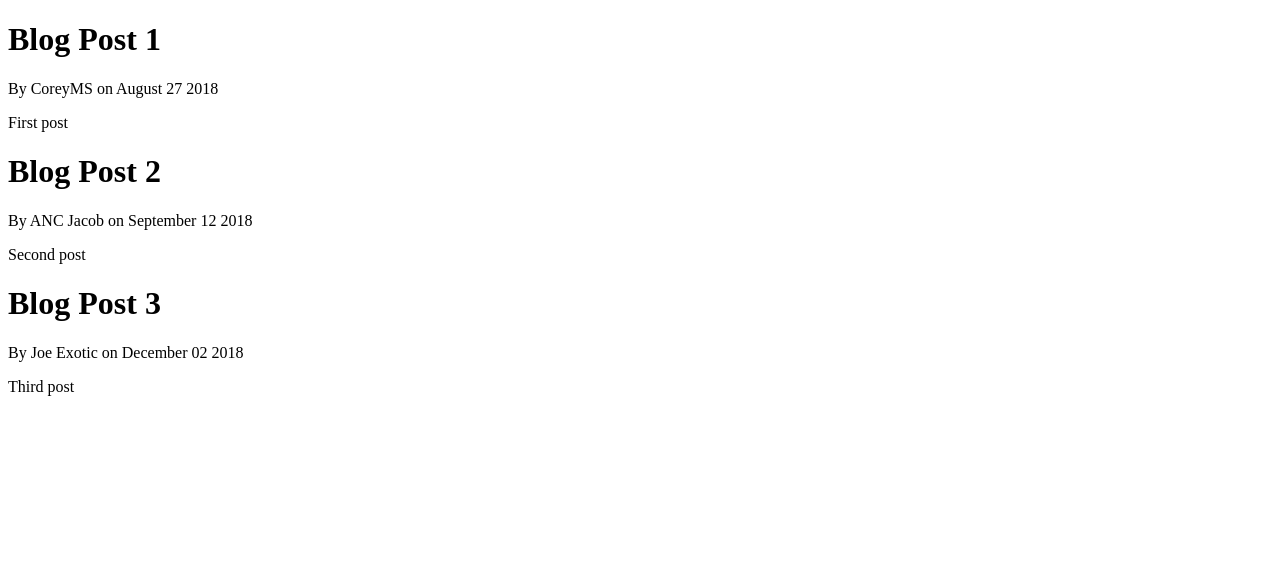
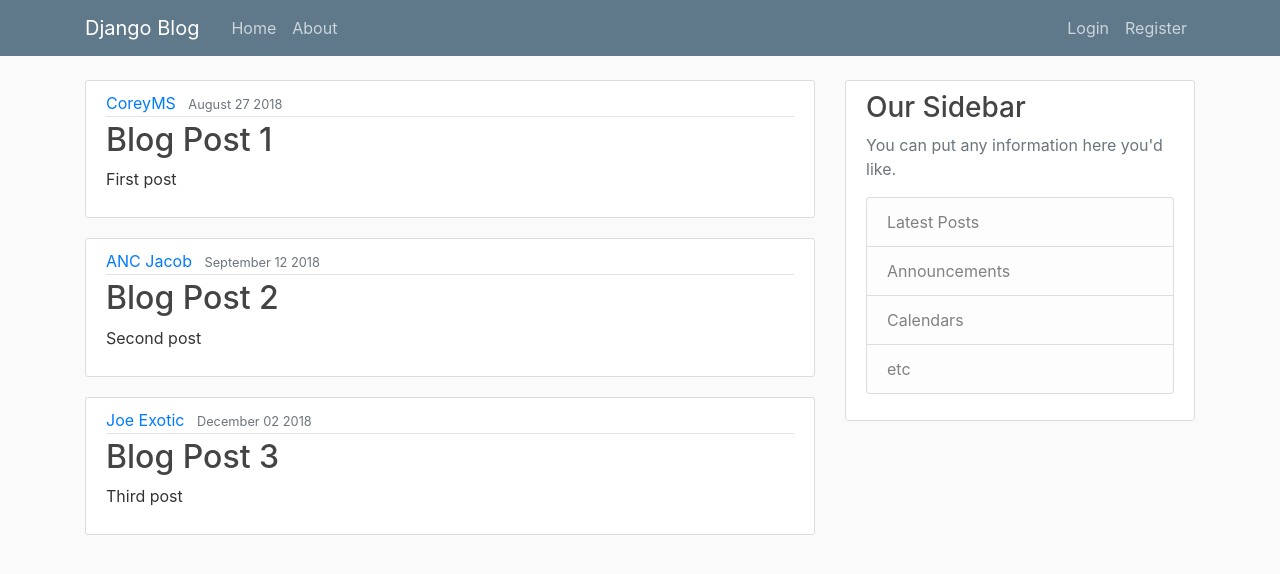
Before and after one commit to Parth1111/Django-Blog, a Django app: page / in a window 1280 px wide. Shown: the top 574 px of the page. Run offline with Django 3.2, Linux system fonts and the light colour scheme; some libraries are stand-ins or nearby versions.

Commit message:
- Created base html - Added bootstrap and css

```diff
--- /dev/null
+++ b/blog/static/blog/main.css
@@ -0,0 +1,84 @@
+body {
+    background: #fafafa;
+    color: #333333;
+    margin-top: 5rem;
+  }
+
+  h1, h2, h3, h4, h5, h6 {
+    color: #444444;
+  }
+
+  ul {
+    margin: 0;
+  }
+
+  .bg-steel {
+    background-color: #5f788a;
+  }
+
+  .site-header .navbar-nav .nav-link {
+    color: #cbd5db;
+  }
+
+  .site-header .navbar-nav .nav-link:hover {
+    color: #ffffff;
+  }
+
+  .site-header .navbar-nav .nav-link.active {
+    font-weight: 500;
+  }
+
+  .content-section {
+    background: #ffffff;
+    padding: 10px 20px;
+    border: 1px solid #dddddd;
+    border-radius: 3px;
+    margin-bottom: 20px;
+  }
+
+  .article-title {
+    color: #444444;
+  }
+
+  a.article-title:hover {
+    color: #428bca;
+    text-decoration: none;
+  }
+
+  .article-content {
+    white-space: pre-line;
+  }
+
+  .article-img {
+    height: 65px;
+    width: 65px;
+    margin-right: 16px;
+  }
+
+  .article-metadata {
+    padding-bottom: 1px;
+    margin-bottom: 4px;
+    border-bottom: 1px solid #e3e3e3
+  }
+
+  .article-metadata a:hover {
+    color: #333;
+    text-decoration: none;
+  }
+
+  .article-svg {
+    width: 25px;
+    height: 25px;
+    vertical-align: middle;
+  }
+
+  .account-img {
+    height: 125px;
+    width: 125px;
+    margin-right: 20px;
+    margin-bottom: 16px;
+  }
+
+  .account-heading {
+    font-size: 2.5rem;
+  }
--- /dev/null
+++ b/blog/templates/blog/base.html
@@ -0,0 +1,80 @@
+{% load static %}
+
+<!DOCTYPE html>
+<html>
+<head>
+    <!-- Required meta tags -->
+    <meta charset="utf-8">
+    <meta name="viewport" content="width=device-width, initial-scale=1, shrink-to-fit=no">
+
+    <!-- Bootstrap CSS -->
+    <link rel="stylesheet" href="https://stackpath.bootstrapcdn.com/bootstrap/4.3.1/css/bootstrap.min.css" integrity="sha384-ggOyR0iXCbMQv3Xipma34MD+dH/1fQ784/j6cY/iJTQUOhcWr7x9JvoRxT2MZw1T" crossorigin="anonymous">
+
+    <link rel="stylesheet" type="text/css" href="{% static 'blog/main.css' %}"/>
+
+    {% if title %}
+        <title>Django Blog - {{ title }}</title>
+    {% else %}
+        <title>Django Blog</title>
+    {% endif %}
+</head>
+
+</html>
+<body>
+
+    <!-- navigation bar -->
+    <header class="site-header">
+        <nav class="navbar navbar-expand-md navbar-dark bg-steel fixed-top">
+          <div class="container">
+            <a class="navbar-brand mr-4" href="/">Django Blog</a>
+            <button class="navbar-toggler" type="button" data-toggle="collapse" data-target="#navbarToggle" aria-controls="navbarToggle" aria-expanded="false" aria-label="Toggle navigation">
+            <span class="navbar-toggler-icon"></span>
+            </button>
+            <div class="collapse navbar-collapse" id="navbarToggle">
+              <div class="navbar-nav mr-auto">
+                <a class="nav-item nav-link" href="/">Home</a>
+                <a class="nav-item nav-link" href="/about">About</a>
+              </div>
+              <!-- Navbar Right Side -->
+              <div class="navbar-nav">
+                <a class="nav-item nav-link" href="#">Login</a>
+                <a class="nav-item nav-link" href="#">Register</a>
+              </div>
+            </div>
+          </div>
+        </nav>
+      </header>
+      <!-- navigation bar ends -->
+
+
+      <main role="main" class="container">
+        <div class="row">
+          <div class="col-md-8">
+            {% block content %}{% endblock %}
+          </div>
+          <div class="col-md-4">
+            <div class="content-section">
+              <h3>Our Sidebar</h3>
+              <p class='text-muted'>You can put any information here you'd like.
+                <ul class="list-group">
+                  <li class="list-group-item list-group-item-light">Latest Posts</li>
+                  <li class="list-group-item list-group-item-light">Announcements</li>
+                  <li class="list-group-item list-group-item-light">Calendars</li>
+                  <li class="list-group-item list-group-item-light">etc</li>
+                </ul>
+              </p>
+            </div>
+          </div>
+        </div>
+      </main>
+
+
+
+    <!-- Optional JavaScript -->
+    <!-- jQuery first, then Popper.js, then Bootstrap JS -->
+    <script src="https://code.jquery.com/jquery-3.3.1.slim.min.js" integrity="sha384-q8i/X+965DzO0rT7abK41JStQIAqVgRVzpbzo5smXKp4YfRvH+8abtTE1Pi6jizo" crossorigin="anonymous"></script>
+    <script src="https://cdnjs.cloudflare.com/ajax/libs/popper.js/1.14.7/umd/popper.min.js" integrity="sha384-UO2eT0CpHqdSJQ6hJty5KVphtPhzWj9WO1clHTMGa3JDZwrnQq4sF86dIHNDz0W1" crossorigin="anonymous"></script>
+    <script src="https://stackpath.bootstrapcdn.com/bootstrap/4.3.1/js/bootstrap.min.js" integrity="sha384-JjSmVgyd0p3pXB1rRibZUAYoIIy6OrQ6VrjIEaFf/nJGzIxFDsf4x0xIM+B07jRM" crossorigin="anonymous"></script>
+
+</body>
+</html>
--- a/blog/templates/blog/home.html
+++ b/blog/templates/blog/home.html
@@ -1,12 +1,18 @@
-<!DOCTYPE html>
-<html>
-    <title></title>
-</html>
-<body>
+{% extends "blog/base.html" %}
+
+{% block content %}
     {% for post in posts %}
-        <h1>{{ post.title }}</h1>
-        <p>By {{ post.author }} on {{ post.date_posted }}</p>
-        <p>{{  post.content }}</p>
+
+    <article class="media content-section">
+        <div class="media-body">
+          <div class="article-metadata">
+            <a class="mr-2" href="#">{{ post.author }}</a>
+            <small class="text-muted">{{ post.date_posted }}</small>
+          </div>
+          <h2><a class="article-title" href="#">{{ post.title }}</a></h2>
+          <p class="article-content">{{ post.content }}</p>
+        </div>
+      </article>
+
     {% endfor %}
-</body>
-</html>
+{% endblock content %}
--- a/blog/views.py
+++ b/blog/views.py
@@ -33,4 +33,4 @@ def home(request):
 
 
 def about(request):
-    return render(request, 'blog/about.html')
+    return render(request, 'blog/about.html', {'title': 'About'})
```
Also changed, not shown: blog/templates/blog/about.html (+5 -8 lines).
